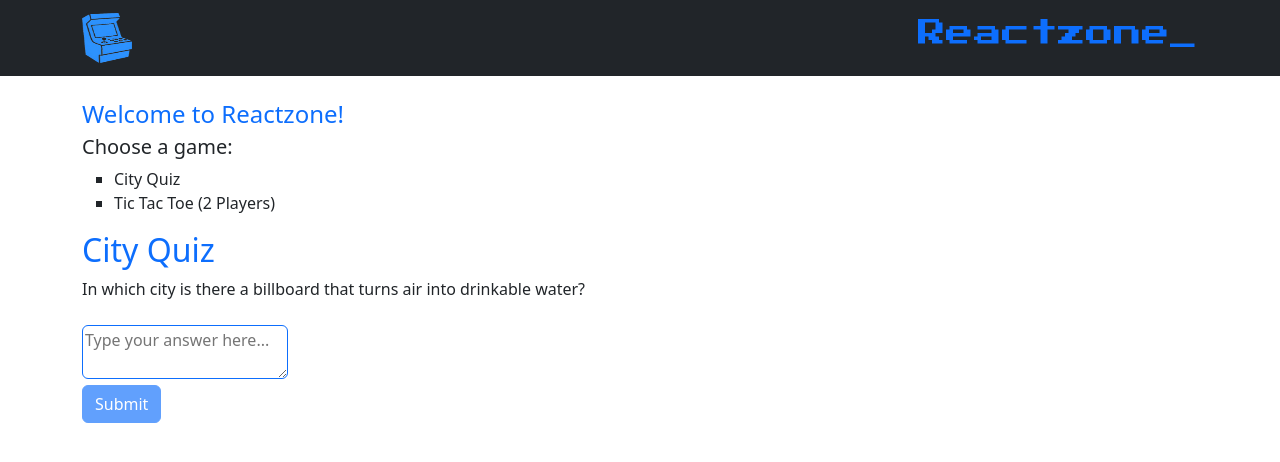
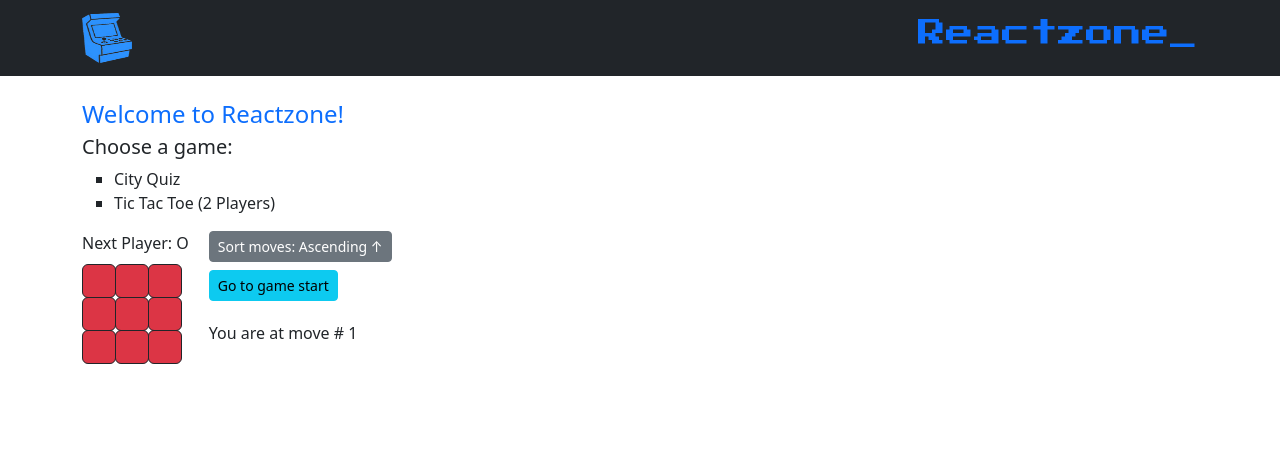
Before and after one commit to raihan-ys/reactzone, a React (Vite) app: page / in a window 1280 px wide. Shown: the top 462 px of the page. Built offline with nearby package versions, Linux system fonts and the light colour scheme.

Commit message:
[IMPROVE] Perbaikan halaman Idex

```diff
--- a/src/App.tsx
+++ b/src/App.tsx
@@ -1,4 +1,4 @@
-import CityQuiz from '../components/CityQuiz';
+import TicTacToe from '../components/TicTacToe.tsx';
 
 function App() {
   // TODO: Create a main menu that list all the games
@@ -10,7 +10,7 @@ function App() {
       <li>Tic Tac Toe (2 Players)</li>
     </ul>
 
-    <CityQuiz
+    <TicTacToe
       headingStyle="text-primary"
       paragraphStyle="mb-4"
       textareaStyle="border-primary rounded"
```
Also changed, not shown: components/RockPaperScissors.tsx (added).
